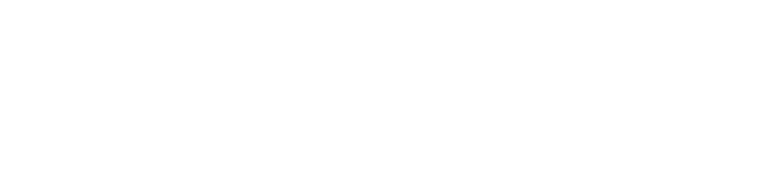
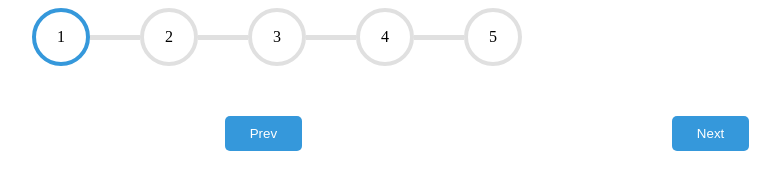
Before and after one commit to acciojob/progress-bar-shishirps7, a website: page main.html in a window 1280 px wide. Shown: the whole page, without its empty margins (153-933 px from the left). Drawn offline with Linux system fonts and the light colour scheme.

Commit message:
created a submission

```diff
--- a/main.html
+++ b/main.html
@@ -8,6 +8,21 @@
 
 <body>
 	<!-- the entire body must be written by student -->
+	<div class="cont">
+	<div class="circle"><p>1</p></div>
+		<span class="line"></span>
+	<div class="circle"><p>2</p></div>
+		<span class="line"></span>
+	<div class="circle"><p>3</p></div>
+		<span class="line"></span>
+	<div class="circle"><p>4</p></div>
+		<span class="line"></span>
+	<div class="circle"><p>5</p></div>
+	</div>
+	<div class="buttons">
+	<button class="but" id="prev">Prev</button>
+	<button class="but" id="next">Next</button>
+	</div>
     <script type="text/javascript" src="./script.js">
 </script>
 
--- a/script.js
+++ b/script.js
@@ -1 +1,36 @@
 //your JS code here. If required.
+let circ=document.querySelectorAll(".circle")
+let prev=document.querySelector("#prev");
+let next=document.querySelector("#next");
+let line=document.querySelectorAll(".line")
+let i=1,j=0;
+prev.disabled=true
+
+ circ[0].classList.add("active");
+next.addEventListener("click",gonext)
+prev.addEventListener("click",goprev)
+
+function gonext(e) {
+
+	circ[i].classList.add("active");
+	line[j].classList.add("change");
+	j++
+ 	i++
+	if(i==5){
+		prev.disabled=false
+		next.disabled=true
+	}
+}
+function goprev(e) {
+	circ[i-1].classList.remove("active");
+	line[j-1].classList.remove("change");
+	j--;
+	i--;
+	if(i<5){
+		next.disabled=false
+	}
+	if(i==1){
+		prev.disabled=true
+	}
+
+}
--- a/styles.css
+++ b/styles.css
@@ -1 +1,45 @@
 /*  your css code here. If applicable */
+.cont{
+	display:flex;
+	flex-direction:row;
+	align-items:center;
+	padding-inline:14%;
+	/* justify-content:space-around */
+}
+.circle{
+	/* background-color:#3598db; */
+	width:50px;
+	display:flex;
+	align-items:center;
+	justify-content:space-evenly;
+	border:4px solid #e0e0e0;
+	border-radius:50%;
+}
+.circle p{
+	/* background-color:yellow */
+}
+.buttons{
+	display:flex;
+	justify-content:space-evenly;
+	margin-top:50px
+}
+.but{
+	/* width:10%; */
+	background-color:#3598db;
+	color:white;
+	border:none;
+	padding:10px;
+	padding-inline:25px;
+	border-radius:5px;
+}
+.line{
+	height:5px;
+	background-color:#e0e0e0;
+	width:50px;
+}
+.active{
+	border:4px solid #3598db;
+}
+.change{
+	background-color:#3598db;
+}
```
